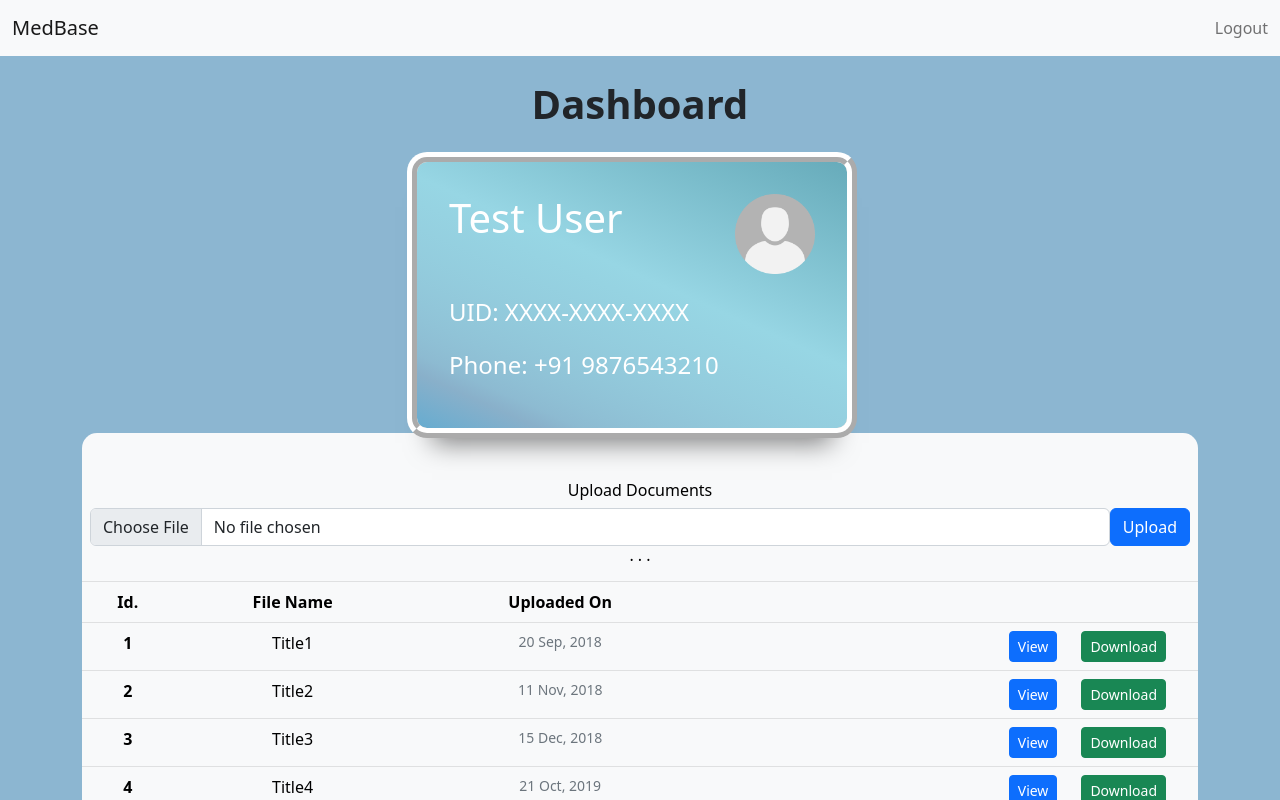
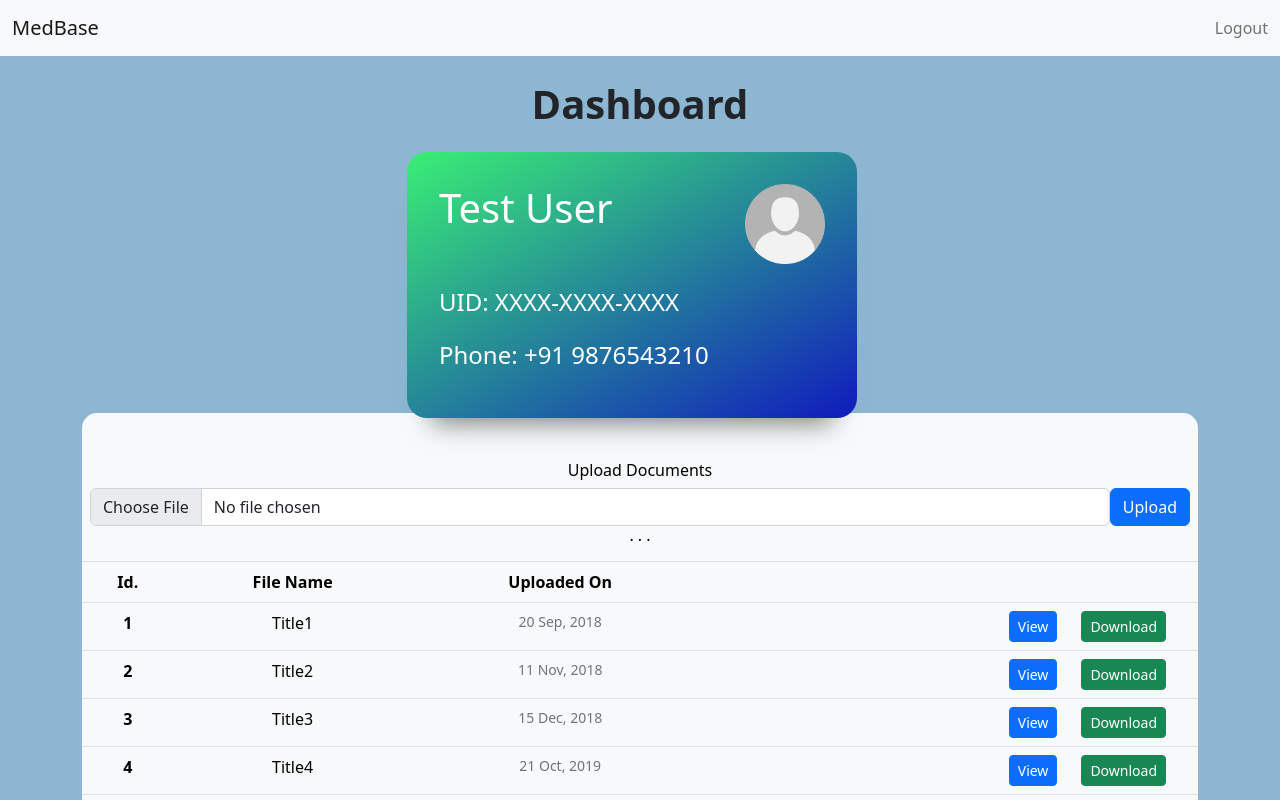
Before and after one commit to raihankhan-rk/MedBase, a React (Create React App) app in the folder Frontend/: page /dashboard in a window 1280 px wide. Shown: the top 800 px of the page. Built offline with nearby package versions, Linux system fonts and the light colour scheme.

Commit message:
card update commit

```diff
--- a/Frontend/src/components/Dashboard.jsx
+++ b/Frontend/src/components/Dashboard.jsx
@@ -14,7 +14,7 @@ export default function Dashboard() {
           Dashboard
         </h1>
         <div className="row justify-content-center align-items-center position-float">
-          <div className="dash-card ridge">
+          <div className="dash-card green">
             <div className="d-flex flex-col justify-content-between">
               <h1>Test User</h1>
               <img src={User} className="user rounded flex" alt="user" />
```
